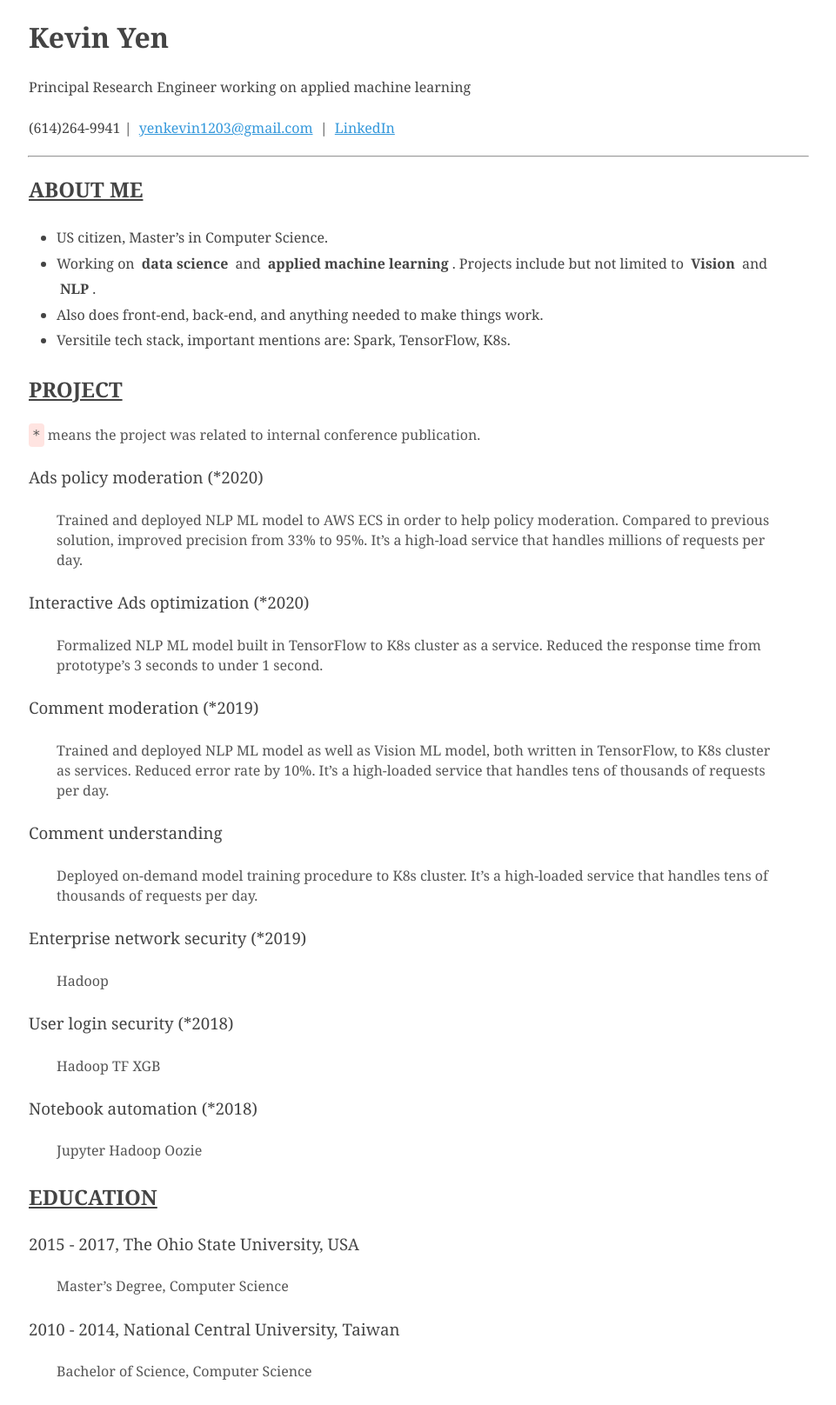
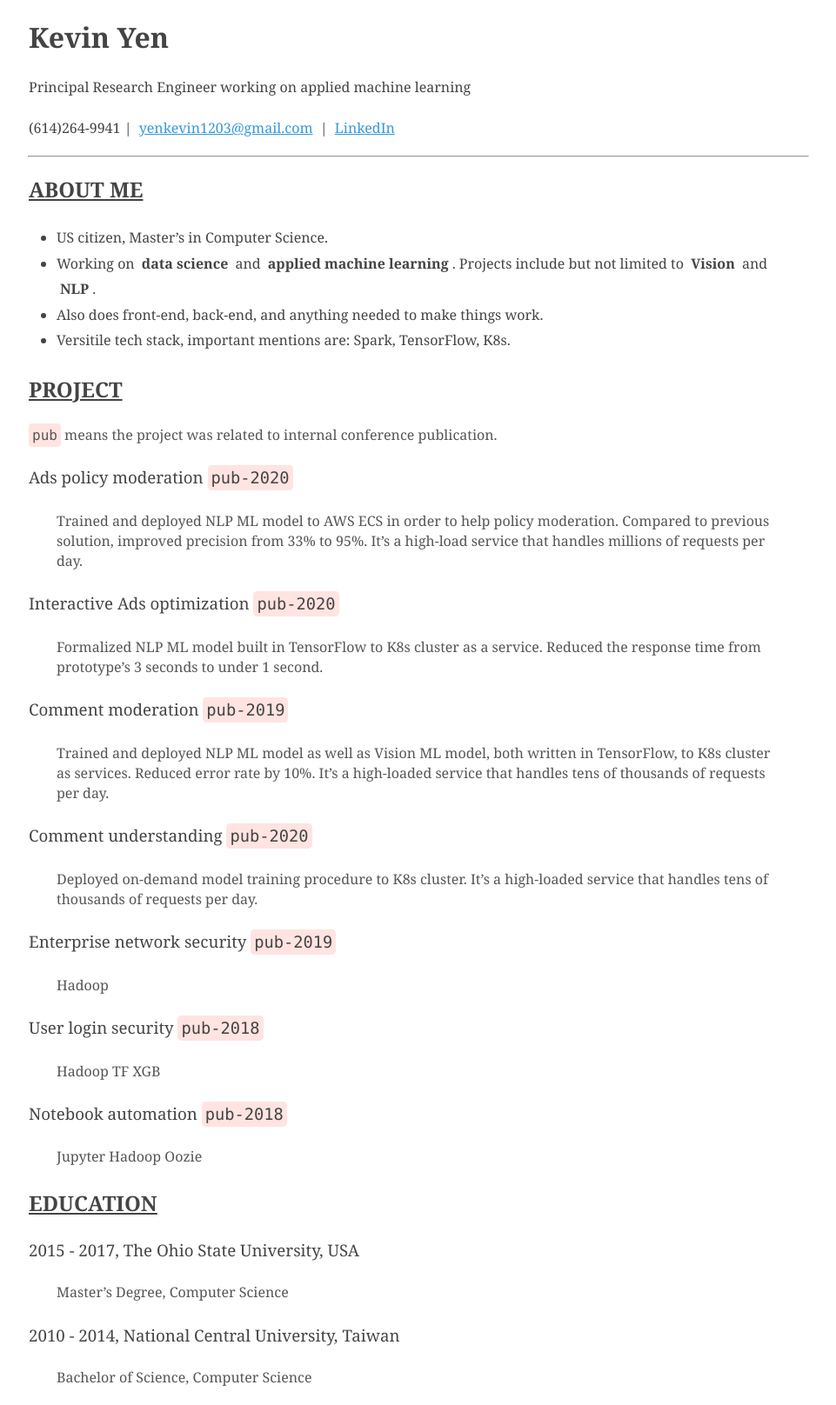
Before and after one commit to NivekNey/NivekNey.github.io, a Jekyll site: the page built from index.md, in a window 1280 px wide. Shown: the whole page at 87% size, without its empty margins (159-1120 px from the left). Built offline with Jekyll 4.4.1, drawn with Linux system fonts in a browser that asks for light colours.

Commit message:
Update index.md

```diff
--- a/index.md
+++ b/index.md
@@ -24,33 +24,33 @@ title: Kevin Yen
 
 ## Project
 
-`*` means the project was related to internal conference publication.
+`pub` means the project was related to internal conference publication.
 
-### Ads policy moderation (*2020)
+### Ads policy moderation `pub-2020`
 
 > Trained and deployed NLP ML model to AWS ECS in order to help policy moderation. Compared to previous solution, improved precision from 33% to 95%. It's a high-load service that handles millions of requests per day.
 
-### Interactive Ads optimization (*2020)
+### Interactive Ads optimization `pub-2020`
 
 > Formalized NLP ML model built in TensorFlow to K8s cluster as a service. Reduced the response time from prototype's 3 seconds to under 1 second.
 
-### Comment moderation (*2019)
+### Comment moderation `pub-2019`
 
 > Trained and deployed NLP ML model as well as Vision ML model, both written in TensorFlow, to K8s cluster as services. Reduced error rate by 10%. It's a high-loaded service that handles tens of thousands of requests per day.
 
-### Comment understanding
+### Comment understanding `pub-2020`
 
 > Deployed on-demand model training procedure to K8s cluster. It's a high-loaded service that handles tens of thousands of requests per day.
 
-### Enterprise network security (*2019)
+### Enterprise network security `pub-2019`
 
 > Hadoop
 
-### User login security (*2018)
+### User login security `pub-2018`
 
 > Hadoop TF XGB
 
-### Notebook automation (*2018)
+### Notebook automation `pub-2018`
 
 > Jupyter Hadoop Oozie
 
```
